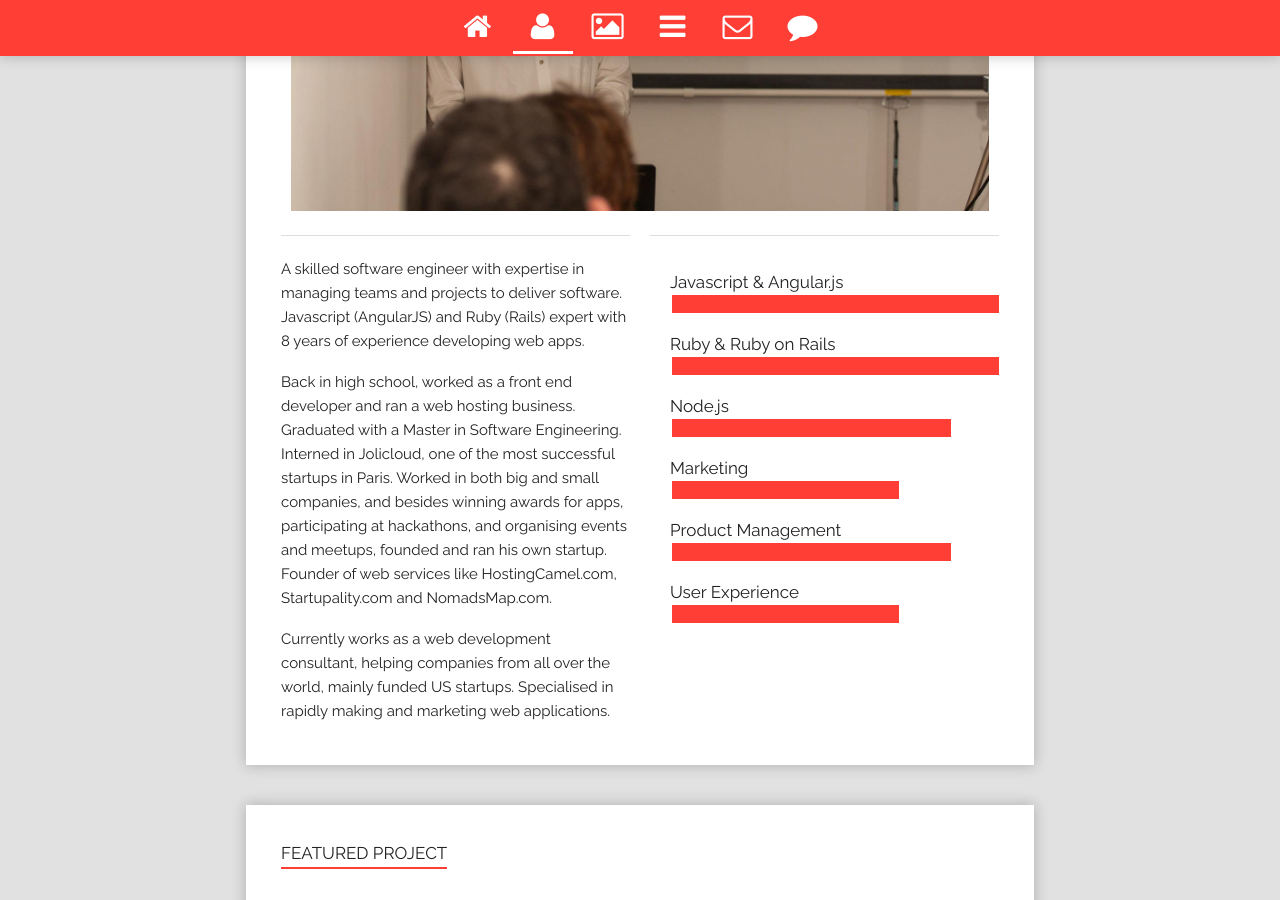
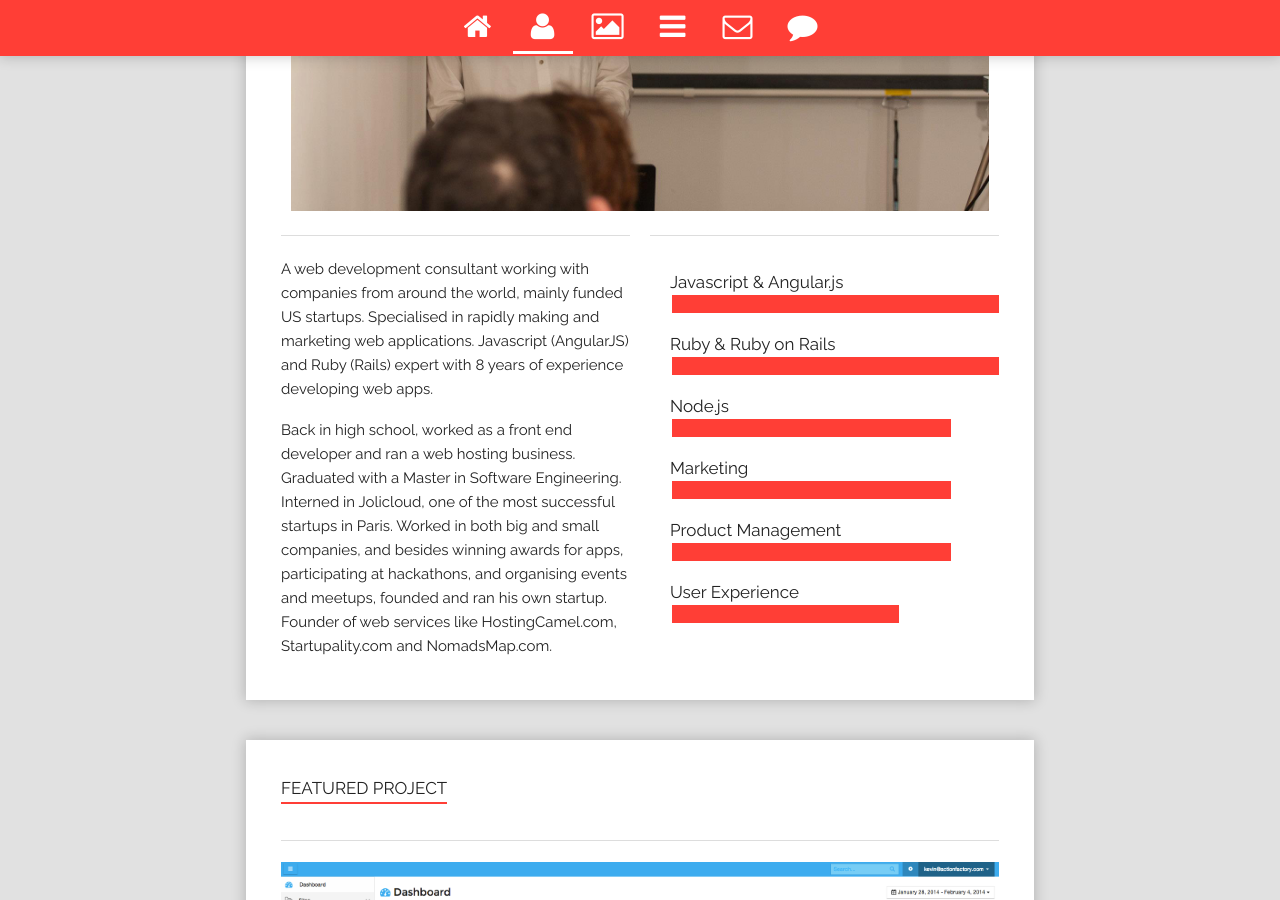
Before and after one commit to lipeno/lipeno.github.io, a Jekyll site: the page built from index.html, in a window 1280 px wide and 900 px high, scrolled down 1815 px. Built offline with Jekyll 4.4.1, drawn with Linux system fonts in a browser that asks for light colours; nearby versions of some CDN libraries; library files that are not in the unit come from our copies; Markdown is read by kramdown in place of the engine named in the settings; the list of posts is cut into pages by our own code; some of the changed text lies outside the part shown.

Commit message:
Change wording

```diff
--- a/index.html
+++ b/index.html
@@ -84,15 +84,13 @@ title: Andrej Dragisic
 
         <hr />
         <p>
-            A skilled software engineer with expertise in managing teams and projects to deliver software. Javascript (AngularJS) and Ruby (Rails) expert with 8 years of experience developing web apps.
-         </p>
+            A web development consultant working with companies from around the world, mainly funded US startups. Specialised in rapidly making and marketing web applications.
+            <!--A skilled software engineer with expertise in managing teams and projects to deliver software.-->
+            Javascript (AngularJS) and Ruby (Rails) expert with 8 years of experience developing web apps.
+        </p>
         <p>
             Back in high school, worked as a front end developer and ran a web hosting business. Graduated with a Master in Software Engineering. Interned in Jolicloud, one of the most successful startups in Paris. Worked in both big and small companies, and besides winning awards for apps, participating at hackathons, and organising events and meetups, founded and ran his own startup. Founder of web services like HostingCamel.com, Startupality.com and NomadsMap.com.
         </p>
-        <p>
-            Currently works as a web development consultant, helping companies from all over the world, mainly funded US startups. Specialised in rapidly making and marketing web applications.
-        </p>
-
 
         <p>
 
@@ -107,7 +105,7 @@ title: Andrej Dragisic
             <li><span class="bar graphic-design"></span><h5>Javascript & Angular.js</h5></li>
             <li><span class="bar graphic-design"></span><h5>Ruby & Ruby on Rails</h5></li>
             <li><span class="bar wordpress"></span><h5>Node.js</h5></li>
-            <li><span class="bar jquery"></span><h5>Marketing</h5></li>
+            <li><span class="bar wordpress"></span><h5>Marketing</h5></li>
             <li><span class="bar wordpress"></span><h5>Product Management</h5></li>
             <li><span class="bar jquery"></span><h5>User Experience</h5></li>
             <!--<li><span class="bar wordpress"></span><h5>Project Management</h5></li>-->
@@ -264,17 +262,6 @@ title: Andrej Dragisic
             </div>
         </li>
         <li class="timeline-inverted">
-            <div class="timeline-badge">2013</div>
-            <div class="timeline-panel">
-                <div class="timeline-heading">
-
-
-                    <h4 class="timeline-title"> <span class="resume-title"><i class="icon-certificate">&nbsp;</i>Master of Computing Degree</span><br />
-                    </h4>
-                </div>
-            </div>
-        </li>
-        <li>
             <div class="timeline-badge danger">2012</div>
             <div class="timeline-panel">
                 <div class="timeline-heading">
@@ -290,7 +277,7 @@ title: Andrej Dragisic
             </div>
         </li>
 
-        <li class="timeline-inverted">
+        <li>
             <div class="timeline-badge danger">2011</div>
             <div class="timeline-panel">
                 <div class="timeline-heading">
@@ -308,7 +295,7 @@ title: Andrej Dragisic
 
         </li>
 
-        <li>
+        <li class="timeline-inverted">
             <div class="timeline-badge danger">2006</div>
             <div class="timeline-panel">
                 <div class="timeline-heading">
```
Also changed, not shown: 3 other files.
